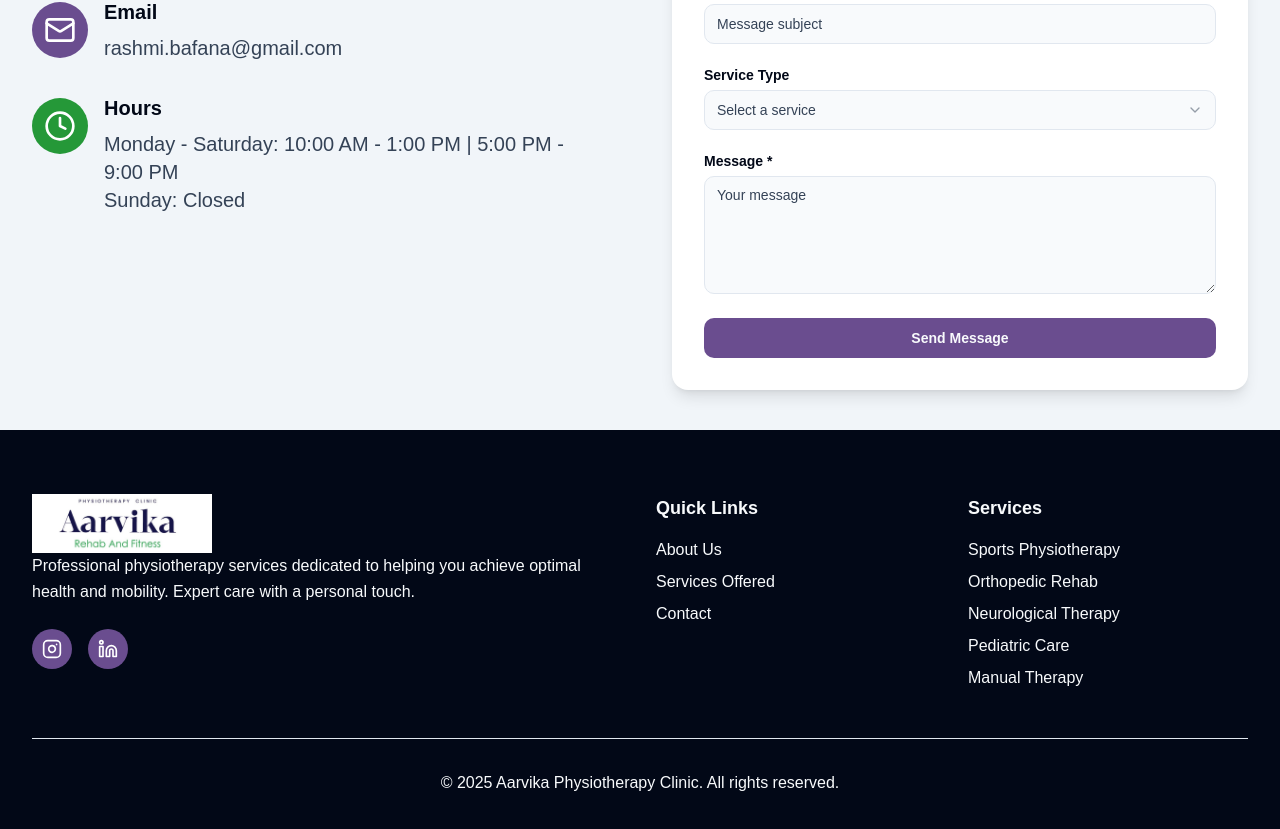
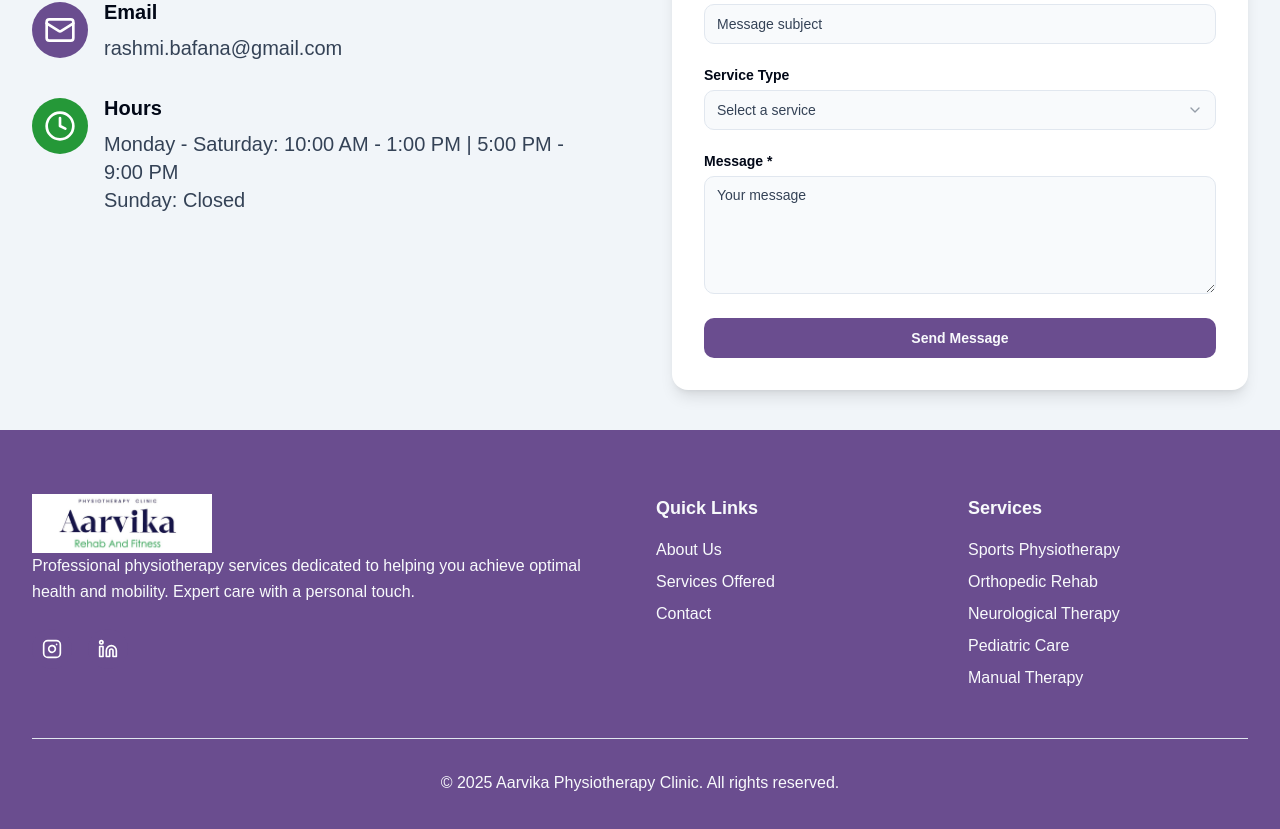
Before and after one commit to Saloni-Oswal/aarvika, a React (Vite) app: page / in a window 1280 px wide. Shown: the part 3057-3886 px from the top of the page. Built offline with nearby package versions, Linux system fonts and the light colour scheme.

Commit message:
Updated the footer component styles.

```diff
--- a/src/components/footer.tsx
+++ b/src/components/footer.tsx
@@ -38,10 +38,7 @@ export default function Footer() {
   ];
 
   return (
-    <footer
-      className='bg-foreground text-background py-16'
-      data-testid='footer'
-    >
+    <footer className='bg-primary text-background py-16' data-testid='footer'>
       <div className='max-w-7xl mx-auto px-4 sm:px-6 lg:px-8'>
         <div className='grid grid-cols-1 md:grid-cols-4 gap-8'>
           <div className='md:col-span-2'>
@@ -49,7 +46,7 @@ export default function Footer() {
               <img src={`${BASE_URL}logo_2.jpg`} alt='Aarvika logo'></img>
             </div>
             <p
-              className='text-background/80 mb-6 leading-relaxed'
+              className='text-background mb-6 leading-relaxed'
               data-testid='footer-description'
             >
               Professional physiotherapy services dedicated to helping you
@@ -62,7 +59,7 @@ export default function Footer() {
                   key={index}
                   href={social.href}
                   target='_blank'
-                  className='bg-primary text-white w-10 h-10 rounded-full flex items-center justify-center hover:bg-primary/80 transition-colors duration-300'
+                  className='bg-primary text-white w-10 h-10 rounded-full flex items-center justify-center hover:bg-foreground/80 transition-colors duration-300'
                   data-testid={`social-link-${index}`}
                 >
                   <social.icon size={20} />
@@ -82,7 +79,7 @@ export default function Footer() {
                 <li key={index}>
                   <button
                     onClick={() => scrollToSection(link.section)}
-                    className='text-background/80 hover:text-primary transition-colors duration-300 text-left'
+                    className='text-background transition-colors duration-300 text-left'
                     data-testid={`quick-link-${index}`}
                   >
                     {link.name}
@@ -100,7 +97,7 @@ export default function Footer() {
                 <li key={index}>
                   <button
                     onClick={() => scrollToSection("services")}
-                    className='text-background/80 hover:text-primary transition-colors duration-300 text-left'
+                    className='text-background transition-colors duration-300 text-left'
                     data-testid={`service-link-${index}`}
                   >
                     {service}
```
